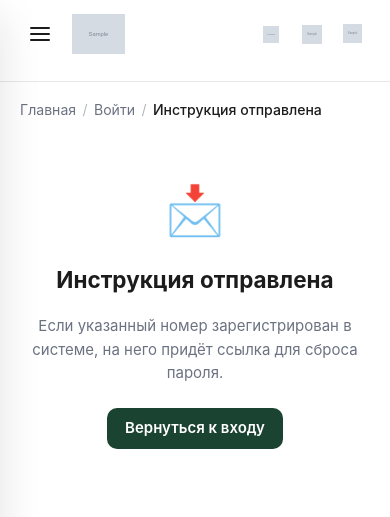
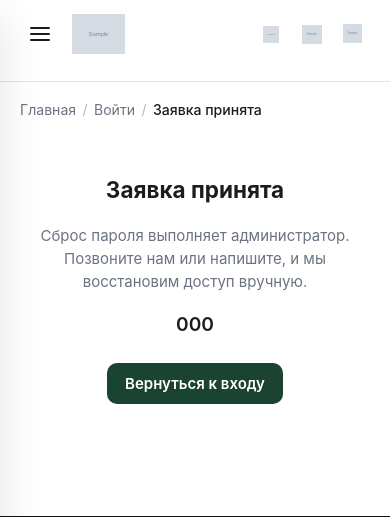
Before and after one commit to Xumpocmb/Edver-shop, a Django app: page /profile/password/reset/done/ in a window 390 px wide. Shown: the top 517 px of the page. Run offline with Django 5.2, Linux system fonts and the light colour scheme; tables that the repository leaves empty hold one stand-in row (values such as "Sample post"); grey boxes marked "Sample" are stand-in pictures; data that the repository does not hold is empty; parts of the project's set-up code (start-up, migrations or seed data) failed here and were passed over; some libraries are stand-ins or nearby versions.

Commit message:
Remove email sending from password reset: phone-based request handled manually

```diff
--- a/app_user/urls.py
+++ b/app_user/urls.py
@@ -18,7 +18,7 @@ urlpatterns = [
     path('password/change/done/', auth_views.PasswordChangeDoneView.as_view(template_name='app_user/password_change_done.html'), name='password_change_done'),
 
     # Django auth (password reset и др.)
-    path('password/reset/', auth_views.PasswordResetView.as_view(template_name='app_user/password_reset.html'), name='password_reset'),
+    path('password/reset/', views.UserPasswordResetView.as_view(), name='password_reset'),
     path('password/reset/done/', auth_views.PasswordResetDoneView.as_view(template_name='app_user/password_reset_done.html'), name='password_reset_done'),
     path('reset/<uidb64>/<token>/', auth_views.PasswordResetConfirmView.as_view(template_name='app_user/password_reset_confirm.html'), name='password_reset_confirm'),
     path('reset/done/', auth_views.PasswordResetCompleteView.as_view(template_name='app_user/password_reset_complete.html'), name='password_reset_complete'),
--- a/templates/app_user/password_reset.html
+++ b/templates/app_user/password_reset.html
@@ -20,7 +20,7 @@
         <h1 class="catalog-head__title" style="text-align: center;">Сброс пароля</h1>
 
         <p style="text-align: center; margin-top: 1rem; color: var(--color-text-muted); margin-bottom: 1.5rem;">
-            Введите ваш номер телефона. Мы отправим ссылку для сброса пароля.
+            Введите ваш номер телефона — мы примем заявку, администратор свяжется с вами для сброса пароля.
         </p>
 
         {% if messages %}
@@ -40,7 +40,7 @@
                 <div class="form-error">{{ form.username.errors.0 }}</div>
                 {% endif %}
             </div>
-            <button type="submit" class="btn btn--primary btn--block" style="margin-top: 1rem;">Отправить ссылку</button>
+            <button type="submit" class="btn btn--primary btn--block" style="margin-top: 1rem;">Отправить заявку</button>
         </form>
 
         <p style="text-align: center; margin-top: 1.5rem; color: var(--color-text-muted);">
--- a/templates/app_user/password_reset_done.html
+++ b/templates/app_user/password_reset_done.html
@@ -1,7 +1,7 @@
 {% extends "base.html" %}
 
 {% block title %}
-<title>Инструкция отправлена — EDVER Shop</title>
+<title>Заявка принята — EDVER Shop</title>
 {% endblock %}
 
 {% block content %}
@@ -12,16 +12,20 @@
             <span class="breadcrumbs__sep">/</span>
             <a href="{% url 'app_user:login' %}">Войти</a>
             <span class="breadcrumbs__sep">/</span>
-            <span class="breadcrumbs__current">Инструкция отправлена</span>
+            <span class="breadcrumbs__current">Заявка принята</span>
         </nav>
     </div>
 
     <section class="container" style="padding: 3rem 20px 4rem; max-width: 440px; margin: 0 auto; text-align: center;">
-        <div style="font-size: 3rem; margin-bottom: 1rem;">📩</div>
-        <h1 class="catalog-head__title">Инструкция отправлена</h1>
+        <h1 class="catalog-head__title">Заявка принята</h1>
         <p style="margin-top: 1rem; color: var(--color-text-muted);">
-            Если указанный номер зарегистрирован в системе, на него придёт ссылка для сброса пароля.
+            Сброс пароля выполняет администратор. Позвоните нам или напишите, и мы восстановим доступ вручную.
         </p>
+        {% if phone and phone.number %}
+        <p style="margin-top: 1rem; font-size: 1.2rem; font-weight: 600;">
+            <a href="tel:{{ phone.number }}">{{ phone.number }}</a>
+        </p>
+        {% endif %}
         <a href="{% url 'app_user:login' %}" class="btn btn--primary" style="margin-top: 1.5rem;">Вернуться к входу</a>
     </section>
 </div>
```
Also changed, not shown: app_user/forms.py (+16 -0 lines), app_user/views.py (+13 -2 lines).
